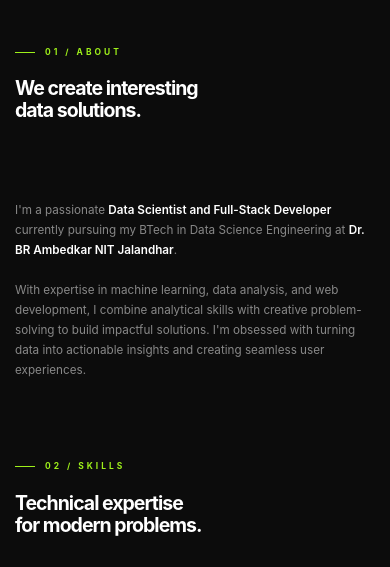
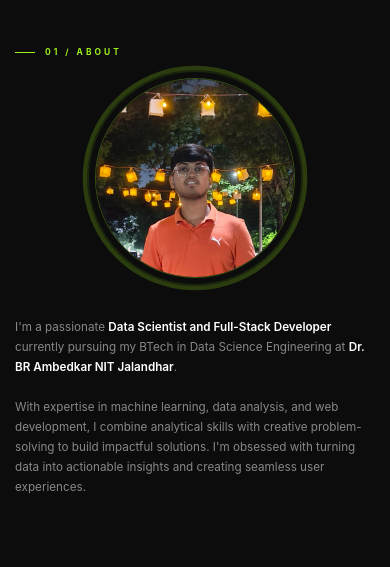
Before and after one commit to Mayank-Garg0911/mayankgarg, a React (Vite) app: page / in a window 390 px wide. Shown: the part 859-1426 px from the top of the page. Built offline with nearby package versions, Linux system fonts and the light colour scheme.

Commit message:
added profile pic and updated projects\skills cards

```diff
--- a/src/components/About.jsx
+++ b/src/components/About.jsx
@@ -5,14 +5,14 @@ export default function About() {
     <section id="about" className="section-container">
       <div className="section-label">01 / About</div>
       <div className="grid-2">
-        <div className="section-title">
-          We create interesting<br />data solutions.
+        <div className="about-image-container">
+          <img src="/profile.jpeg" alt="Profile" className="about-image" />
+          <div className="about-image-glow"></div>
         </div>
         <div className="content-text">
           <p style={{marginBottom: '20px'}}>
             I'm a passionate <span className="highlight">Data Scientist and Full-Stack Developer</span> currently pursuing my BTech in Data Science Engineering at <span className="highlight">Dr. BR Ambedkar NIT Jalandhar</span>.
-          </p>
-          <p>
+            <br /> <br />
             With expertise in machine learning, data analysis, and web development, I combine analytical skills with creative problem-solving to build impactful solutions. I'm obsessed with turning data into actionable insights and creating seamless user experiences.
           </p>
         </div>
--- a/src/styles/About.css
+++ b/src/styles/About.css
@@ -1,3 +1,46 @@
+.about-image-container {
+  position: relative;
+  width: 100%;
+  max-width: 400px;
+  margin: 0 auto;
+}
+
+.about-image {
+  width: 100%;
+  aspect-ratio: 1;
+  border-radius: 50%;
+  object-fit: cover;
+  border: 2px solid rgba(158, 240, 26, 0.3);
+  transition: all 0.3s ease;
+  display: block;
+}
+
+.about-image:hover {
+  border-color: var(--accent-color);
+  box-shadow: 0 0 40px rgba(158, 240, 26, 0.3);
+  transform: scale(1.02);
+}
+
+.about-image-glow {
+  position: absolute;
+  top: -10px;
+  left: -10px;
+  right: -10px;
+  bottom: -10px;
+  border: 2px solid rgba(158, 240, 26, 0.1);
+  border-radius: 50%;
+  animation: pulse 3s ease-in-out infinite;
+}
+
+@keyframes pulse {
+  0%, 100% {
+    box-shadow: 0 0 0 0 rgba(158, 240, 26, 0.3);
+  }
+  50% {
+    box-shadow: 0 0 0 15px rgba(158, 240, 26, 0);
+  }
+}
+
 @media (max-width: 900px) {
   .grid-2 {
     grid-template-columns: 1fr;
@@ -5,6 +48,10 @@
   }
   .section-container {
     padding: 60px 30px;
+  }
+
+  .about-image-container {
+    max-width: 300px;
   }
 }
 
@@ -26,6 +73,17 @@
   .content-text {
     font-size: 1rem;
   }
+
+  .about-image-container {
+    max-width: 250px;
+  }
+
+  .about-image-glow {
+    top: -8px;
+    left: -8px;
+    right: -8px;
+    bottom: -8px;
+  }
 }
 
 @media (max-width: 480px) {
@@ -41,4 +99,12 @@
   .content-text {
     font-size: 0.9rem;
   }
+
+  .about-image-container {
+    max-width: 200px;
+  }
+
+  .about-image {
+    border-width: 1.5px;
+  }
 }
--- a/src/styles/Projects.css
+++ b/src/styles/Projects.css
@@ -16,6 +16,7 @@
   padding: 40px;
   cursor: pointer;
   border: 1px solid rgba(255, 255, 255, 0.05);
+  border-radius: 12px;
   transition: var(--transition);
 }
 
@@ -26,7 +27,6 @@
   left: 0;
   width: 100%;
   height: 100%;
-  background: linear-gradient(to bottom, transparent 40%, #000 100%);
   z-index: 1;
 }
 
--- a/src/styles/Shared.css
+++ b/src/styles/Shared.css
@@ -37,6 +37,7 @@
   display: grid;
   grid-template-columns: 1fr 1fr;
   gap: 80px;
+  align-items: center;
 }
 
 .content-text {
--- a/src/styles/Skills.css
+++ b/src/styles/Skills.css
@@ -8,14 +8,35 @@
 .skill-card {
   background: rgba(255, 255, 255, 0.03);
   padding: 40px;
-  border-left: 1px solid var(--accent-muted);
+  border-left: 4px var(--accent-muted) solid;
+  border-radius: 12px;
   transition: var(--transition);
+  position: relative;
+}
+
+.skill-card::before {
+  content: '';
+  position: absolute;
+  left: 0;
+  top: 0;
+  bottom: 0;
+  width: 4px;
+  background: var(--accent-color);
+  border-radius: 12px 0 0 12px;
+  opacity: 0;
+  transition: all 0.3s ease;
+  box-shadow: -2px 0 15px rgba(158, 240, 26, 0.5);
 }
 
 .skill-card:hover {
-  background: var(--accent-muted);
-  border-left: 4px solid var(--accent-color);
+  background: rgba(255, 255, 255, 0.03);
   transform: translateX(10px);
+  box-shadow: -5px 10px 40px rgba(158, 240, 26, 0.15);
+}
+
+.skill-card:hover::before {
+  opacity: 1;
+  box-shadow: -2px 0 25px rgba(158, 240, 26, 0.8), inset 0 0 10px rgba(158, 240, 26, 0.3);
 }
 
 .skill-card h3 {
```
Also changed, not shown: public/profile.jpeg (added).
